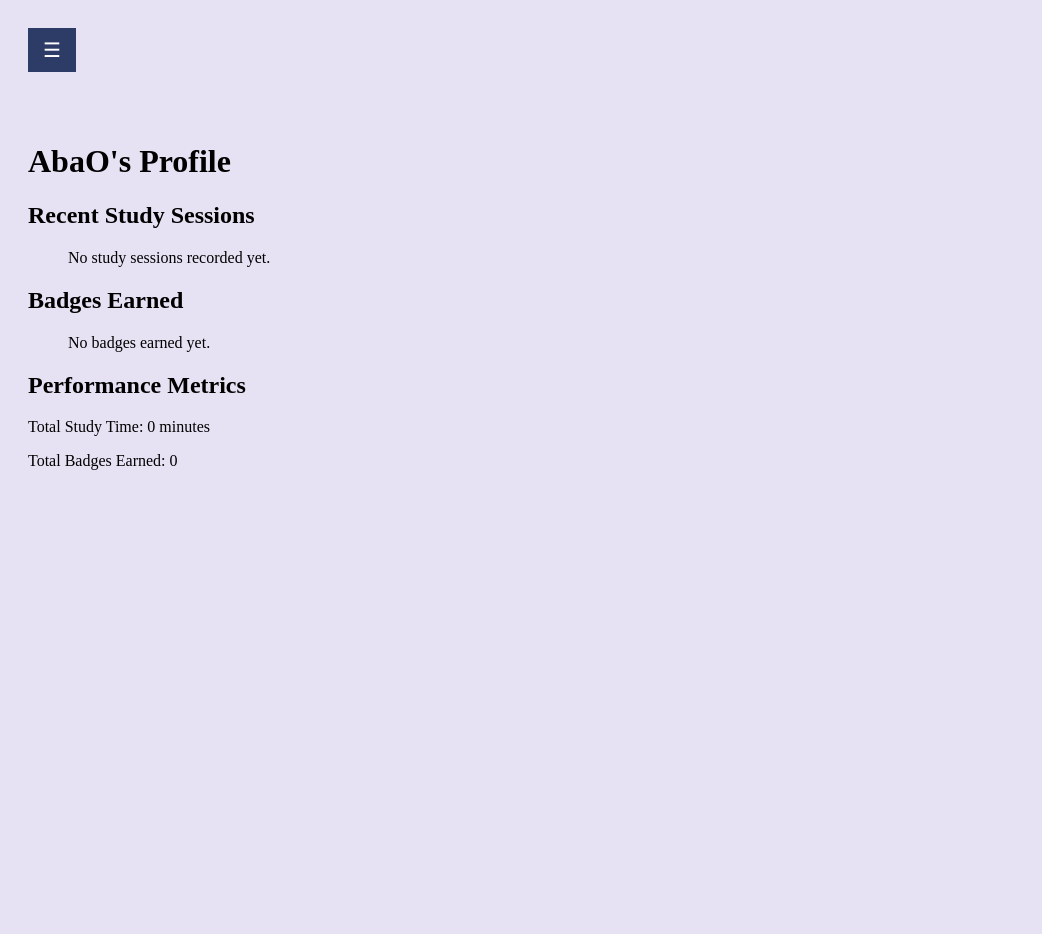
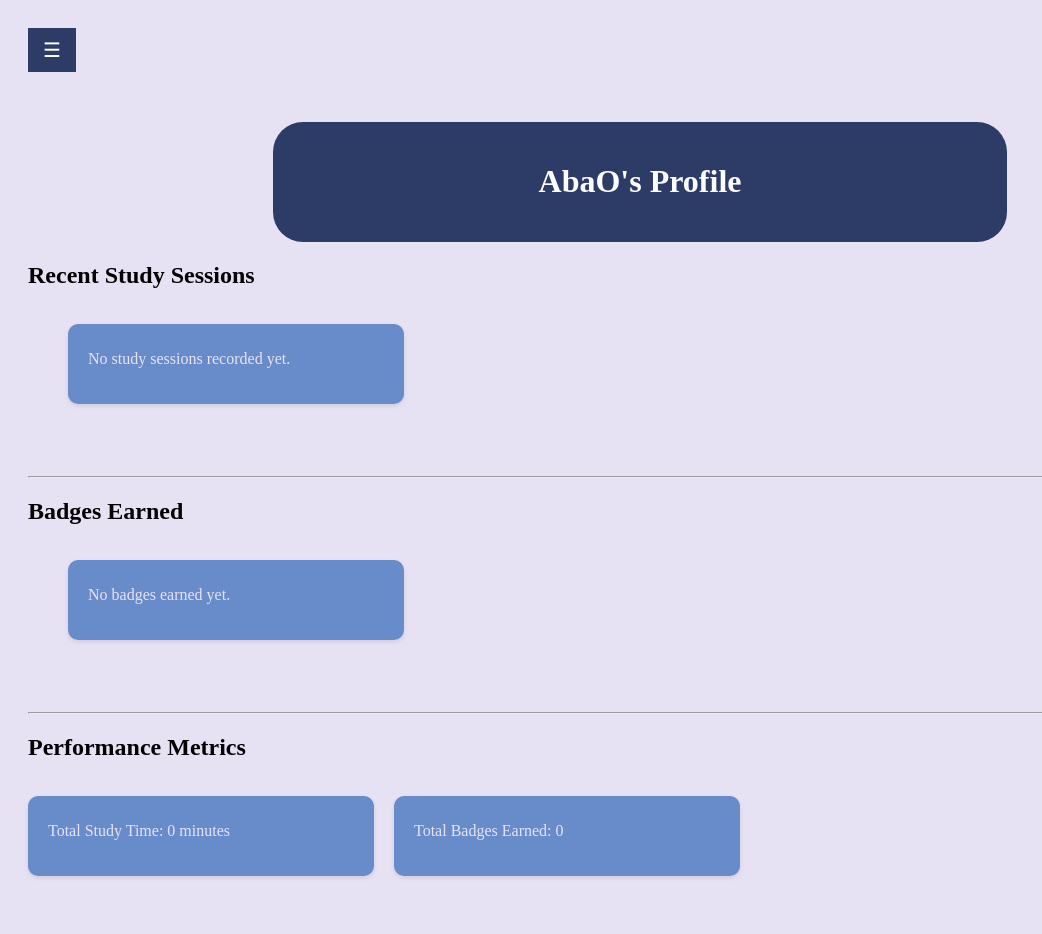
Before and after one commit to AbaDragon47/TAMUHack, a Django app: page /performance/profile/ in a window 1280 px wide. Shown: the whole page, without its empty margins (0-1042 px from the left). Before the commit the page ends 470 px from the top, so only its background shows below. Run offline with Django 5.2, Linux system fonts and the light colour scheme; a user stored in the database is signed in; data comes from the database, SQL or seed files in the repository; data that the repository does not hold is empty.

Commit message:
finalized perf.html

```diff
--- a/performance/templates/performance/perf.html
+++ b/performance/templates/performance/perf.html
@@ -1,32 +1,52 @@
 {% extends 'myclasses/base.html' %}
 {% block title %}My Performance{% endblock %}
-<div class="content">
+<!-- <div class="content"> -->
     {% block content %}
-    <h1>{{ user.username }}'s Profile</h1>
+    <header> <h1>{{ user.username }}'s Profile</h1> </header>
+
 
     <h2>Recent Study Sessions</h2>
     <ul>
+        <div class="tiles-container">
         {% for log in study_logs %}
+        <div class="tile">
         <li>{{ log.subject }} - {{ log.study_time }} minutes ({{ log.timestamp }})</li>
+        </div>
         {% empty %}
+        <div class="tile">
         <p>No study sessions recorded yet.</p>
+        </div>
         {% endfor %}
     </ul>
+    <br><hr>
 
     <h2>Badges Earned</h2>
     <ul>
+        <div class="tiles-container">
         {% for user_badge in badges %}
+            <div class="tile">
         <li>
             <img src="{{ user_badge.badge.image.url }}" alt="{{ user_badge.badge.name }} Badge" />
             {{ user_badge.badge.name }} - Earned on: {{ user_badge.earned_on }}
         </li>
+            </div>
         {% empty %}
+            <div class="tile">
         <p>No badges earned yet.</p>
+            </div>
         {% endfor %}
+    </div>
     </ul>
 
+<br><hr>
     <h2>Performance Metrics</h2>
+    <div class="tiles-container">
+        <div class="tile">
     <p>Total Study Time: {{ total_study_time }} minutes</p>
+        </div>
+        <div class="tile">
     <p>Total Badges Earned: {{ performance.total_badges }}</p>
     {% endblock %}
-</div>
+        </div>
+    </div>
+<!-- </div> -->
```
